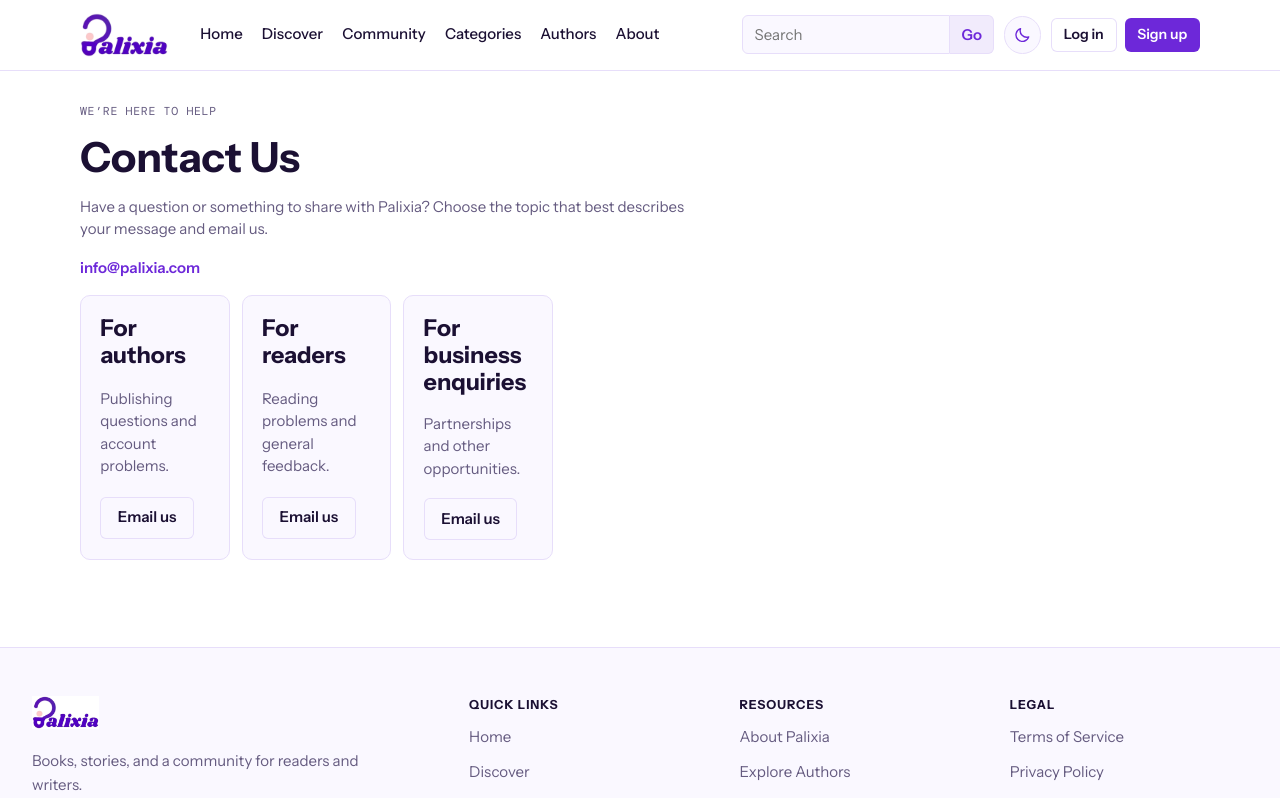
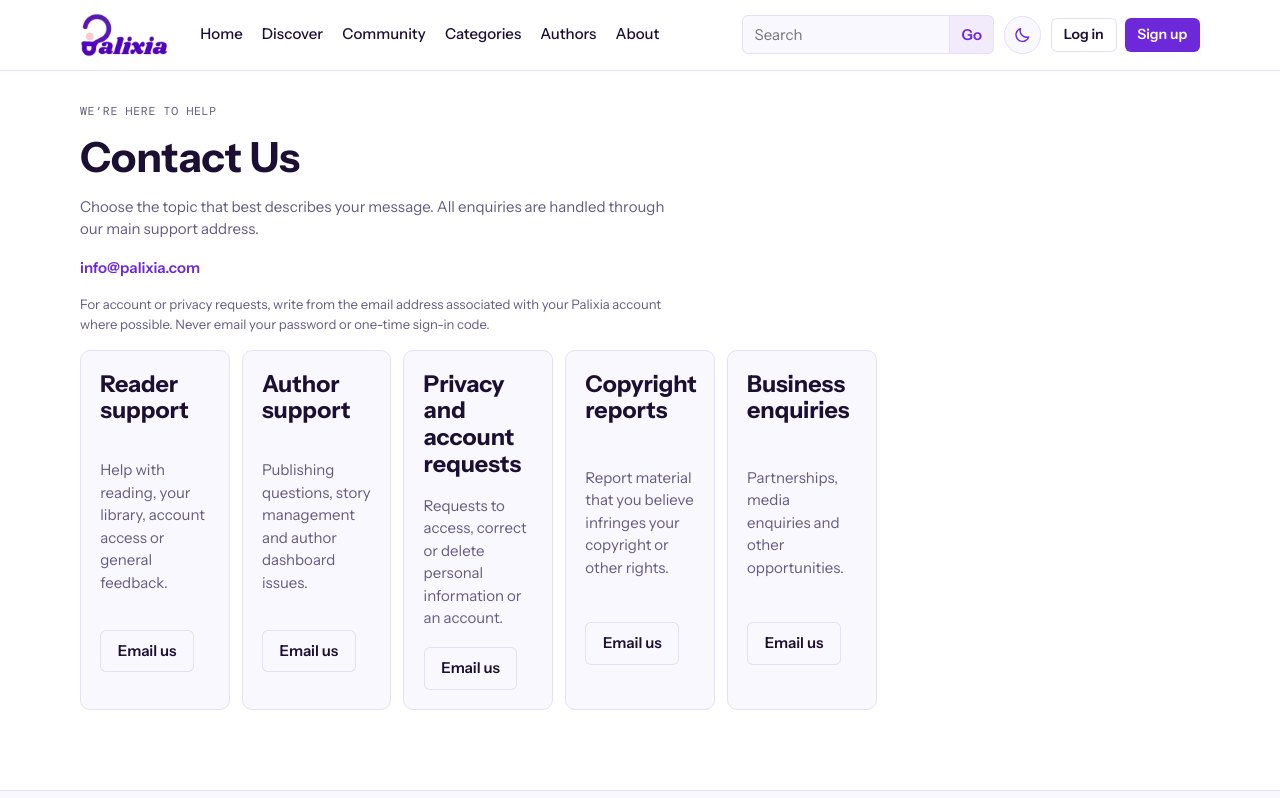
Before and after one commit to palixaentertainment-sketch/palixa-site, a Next.js app: page /contact in a window 1280 px wide. Shown: the top 798 px of the page. Built offline with nearby package versions, Linux system fonts and the light colour scheme; no server answers; the database is empty.

Commit message:
Update Palixia public information and policies

```diff
--- a/app/contact/page.js
+++ b/app/contact/page.js
@@ -1,21 +1,14 @@
-export const metadata = { title: 'Contact Us' };
+export const metadata = {
+  title: 'Contact Us',
+  description: 'Contact Palixia for reader support, author help, privacy requests, copyright reports and business enquiries.',
+};
 
 const contacts = [
-  {
-    title: 'For authors',
-    description: 'Publishing questions and account problems.',
-    subject: 'Author support',
-  },
-  {
-    title: 'For readers',
-    description: 'Reading problems and general feedback.',
-    subject: 'Reader support',
-  },
-  {
-    title: 'For business enquiries',
-    description: 'Partnerships and other opportunities.',
-    subject: 'Business enquiry',
-  },
+  { title: 'Reader support', description: 'Help with reading, your library, account access or general feedback.', subject: 'Reader support' },
+  { title: 'Author support', description: 'Publishing questions, story management and author dashboard issues.', subject: 'Author support' },
+  { title: 'Privacy and account requests', description: 'Requests to access, correct or delete personal information or an account.', subject: 'Privacy or account request' },
+  { title: 'Copyright reports', description: 'Report material that you believe infringes your copyright or other rights.', subject: 'Copyright report' },
+  { title: 'Business enquiries', description: 'Partnerships, media enquiries and other opportunities.', subject: 'Business enquiry' },
 ];
 
 export default function ContactPage() {
@@ -24,15 +17,9 @@ export default function ContactPage() {
       <header className="stack narrow">
         <p className="mono">We’re here to help</p>
         <h1 className="h1">Contact Us</h1>
-        <p className="muted">
-          Have a question or something to share with Palixia? Choose the topic
-          that best describes your message and email us.
-        </p>
-        <p>
-          <a className="linkbtn" href="mailto:info@palixia.com">
-            info@palixia.com
-          </a>
-        </p>
+        <p className="muted">Choose the topic that best describes your message. All enquiries are handled through our main support address.</p>
+        <p><a className="linkbtn" href="mailto:info@palixia.com">info@palixia.com</a></p>
+        <p className="fine">For account or privacy requests, write from the email address associated with your Palixia account where possible. Never email your password or one-time sign-in code.</p>
       </header>
 
       <section className="grid" aria-label="Contact options">
@@ -40,14 +27,7 @@ export default function ContactPage() {
           <article className="card" key={contact.title}>
             <h2 className="h2">{contact.title}</h2>
             <p className="muted">{contact.description}</p>
-            <p>
-              <a
-                className="btn ghost"
-                href={`mailto:info@palixia.com?subject=${encodeURIComponent(contact.subject)}`}
-              >
-                Email us
-              </a>
-            </p>
+            <p><a className="btn ghost" href={`mailto:info@palixia.com?subject=${encodeURIComponent(contact.subject)}`}>Email us</a></p>
           </article>
         ))}
       </section>
```
